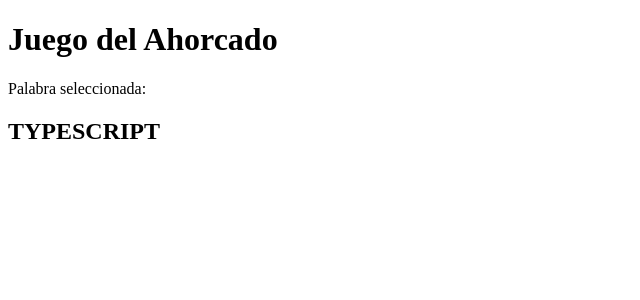
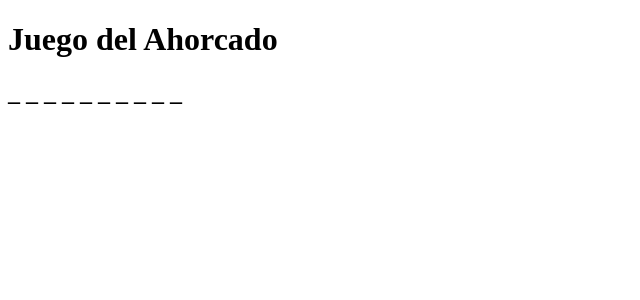
Before and after one commit to oguevara-code/Laboratorio10DAW, an Angular app: page / in a window 1280 px wide. Shown: the top 300 px of the page, without its empty margins (0-640 px from the left). Built offline with nearby package versions, Linux system fonts and the light colour scheme.

Commit message:
Visualizacion de letras ocultas

```diff
--- a/src/app/hangman/hangman.html
+++ b/src/app/hangman/hangman.html
@@ -1,5 +1,3 @@
 <h1>Juego del Ahorcado</h1>
 
-<p>Palabra seleccionada:</p>
-
-<h2>{{ palabraSecreta }}</h2>
+<h2>{{ obtenerPalabraOculta() }}</h2>
--- a/src/app/hangman/hangman.ts
+++ b/src/app/hangman/hangman.ts
@@ -19,6 +19,8 @@ export class Hangman {
 
   palabraSecreta: string = '';
 
+  letrasAdivinadas: string[] = [];
+
   constructor() {
     this.seleccionarPalabra();
   }
@@ -28,7 +30,22 @@ export class Hangman {
       Math.random() * this.palabras.length
     );
 
-    this.palabraSecreta =
-      this.palabras[indice];
+    this.palabraSecreta = this.palabras[indice];
+  }
+
+  obtenerPalabraOculta(): string {
+    let resultado = '';
+
+    for (let letra of this.palabraSecreta) {
+
+      if (this.letrasAdivinadas.includes(letra)) {
+        resultado += letra + '';
+      } else {
+        resultado += '_ ';
+      }
+
+    }
+
+    return resultado;
   }
 }
```
